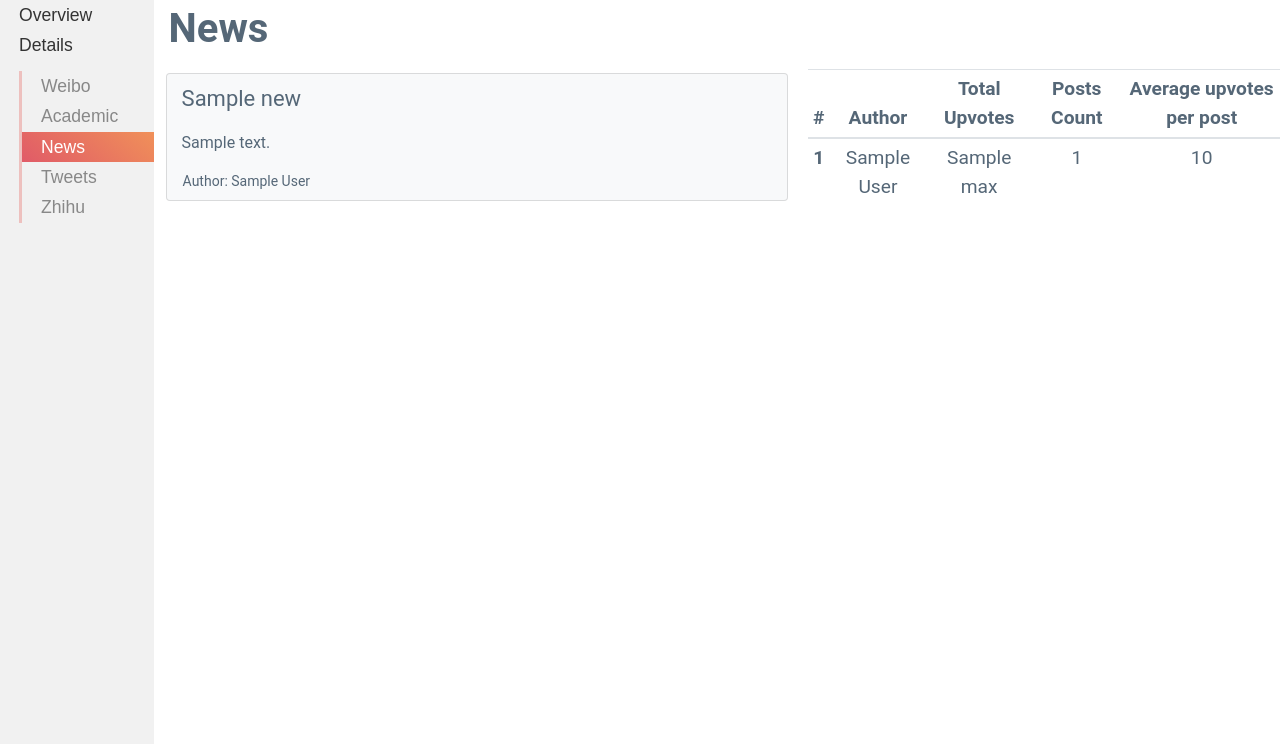
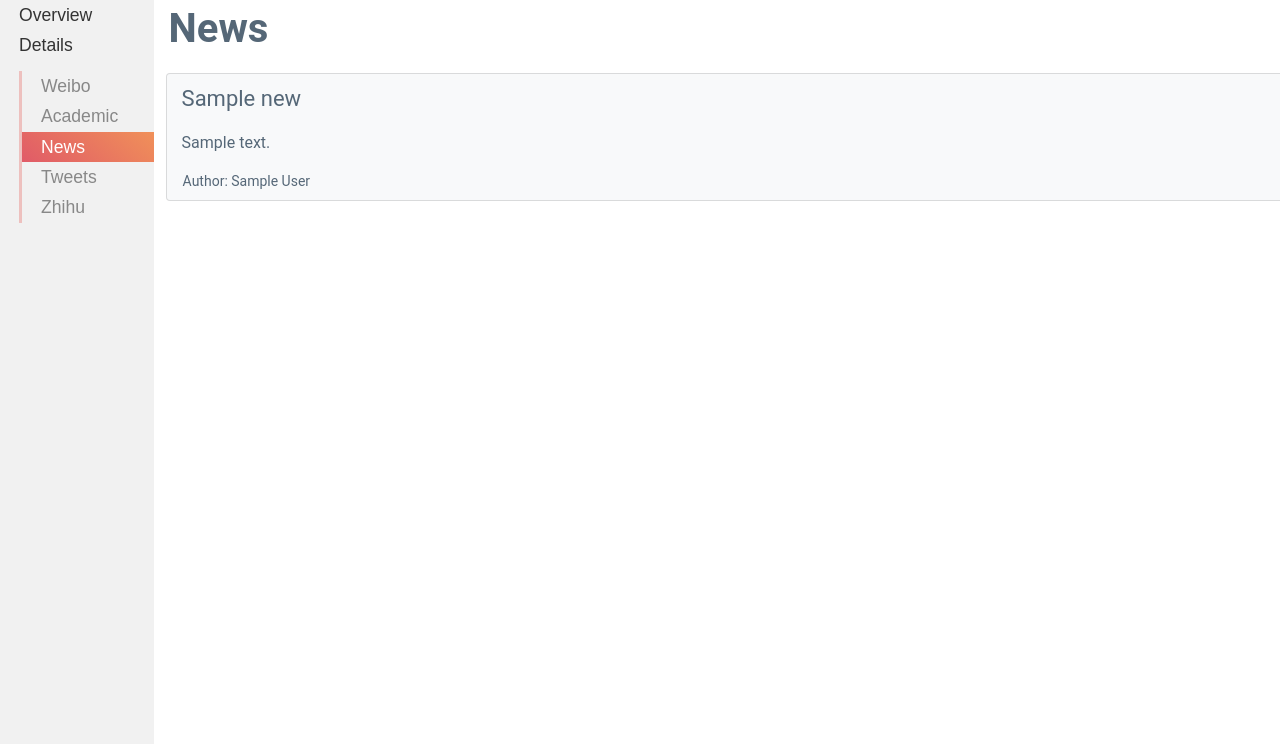
Before and after one commit to quarbby/legendary-spoon, a Django app: template techscan_project/techscan/templates/news.html in a window 1280 px wide. Shown: the part 56-800 px from the top of the page. Run offline with Django 3.2, Linux system fonts and the light colour scheme; the template is opened without the code that fills it: most values are stand-ins (such as "Sample title", 1, 10 or a date in 2020); parts of the project's set-up code (start-up, migrations or seed data) failed here and were passed over; some libraries are stand-ins or nearby versions.

Commit message:
no table

```diff
--- a/techscan_project/techscan/templates/news.html
+++ b/techscan_project/techscan/templates/news.html
@@ -58,28 +58,7 @@
 				{%endfor%}
 			</div>
 
-			<table class="table table-hover pt-2 col-5 mx-3 text-center">
-				<thead>
-					<tr>
-						<th scope="col">#</th>
-						<th scope="col">Author</th>
-						<th scope="col">Total Upvotes</th>
-						<th scope="col">Posts Count</th>
-						<th scope="col">Average upvotes per post</th>
-					</tr>
-				</thead>
-				<tbody>
-					{% for i in author_table %}
-					<tr>
-						<th scope="row">{{forloop.counter}}</th>
-						<td><a href="{{i.authorUrl}}">{{i.author}}</a></td>
-						<td> {{i.max}}</td>
-						<td> {{i.size}}</td>
-						<td>{{i.average}}</td>
-					</tr>
-					{% endfor %}
-				</tbody>
-			</table>
+
 		</div>
 	</div>
 </body>
```
